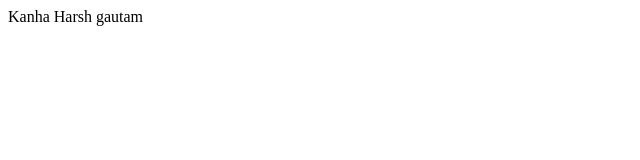
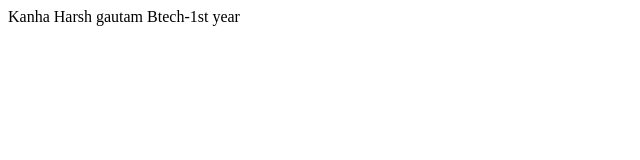
Before and after one commit to iharshka/Learn-Git-Github, a plain HTML site: page index.html in a window 1280 px wide. Shown: the whole page, without its empty margins (0-640 px from the left). Drawn offline with Linux system fonts and the light colour scheme.

Commit message:
Harsh Gautam

```diff
--- a/index.html
+++ b/index.html
@@ -8,6 +8,6 @@
 </head>
 <body>
   Kanha Harsh gautam
-
+  Btech-1st year
 </body>
 </html>
```
